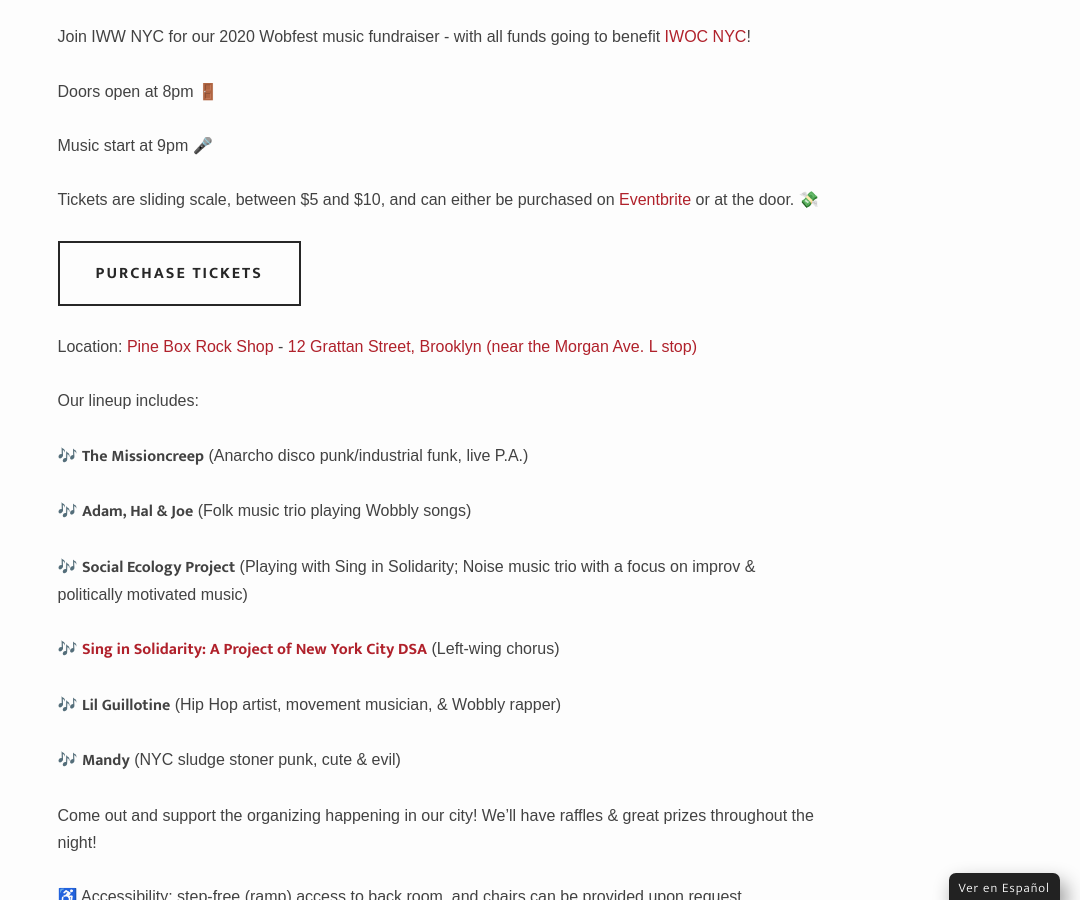
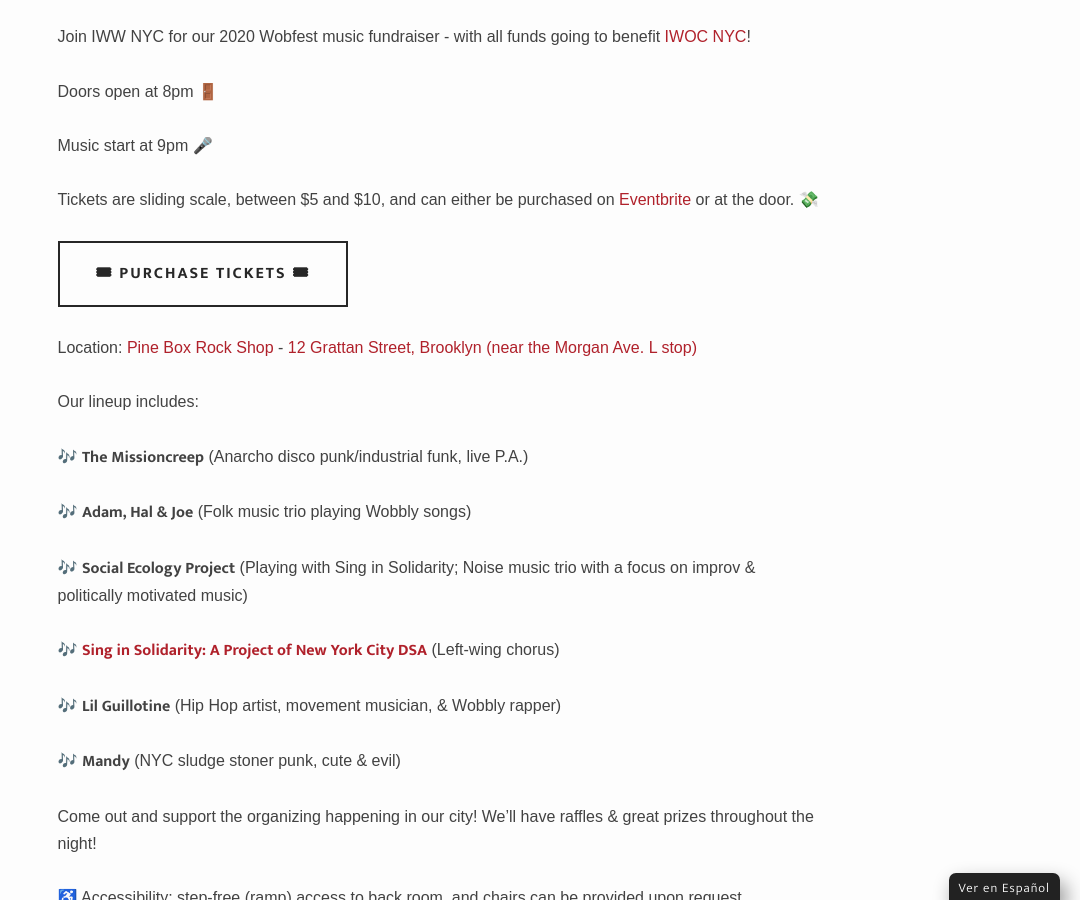
Before and after one commit to IWW-NYC-GMB/iww.nyc, a Jekyll site: the page built from _events/wobfest-2020.md, in a window 1280 px wide and 900 px high, scrolled down 1223 px. Shown: the whole window, without its empty margins (200-1280 px from the left). Built offline with Jekyll 4.4.1, drawn with Linux system fonts in a browser that asks for light colours; some web fonts are replaced.

Commit message:
Update wobfest-2020.md

```diff
--- a/_events/wobfest-2020.md
+++ b/_events/wobfest-2020.md
@@ -13,7 +13,7 @@
 
 Tickets are sliding scale, between $5 and $10, and can either be purchased on [Eventbrite](https://www.eventbrite.com/e/wobfest-2020-fundraiser-for-the-incarcerated-workers-organizing-committee-tickets-86709234655) or at the door. 💸
 
-<a href="https://www.eventbrite.com/e/wobfest-2020-fundraiser-for-the-incarcerated-workers-organizing-committee-tickets-86709234655" target="_blank"><button class="large" type="submit" style="text-align:center;" ontouchstart="">Purchase Tickets</button></a><br>
+<a href="https://www.eventbrite.com/e/wobfest-2020-fundraiser-for-the-incarcerated-workers-organizing-committee-tickets-86709234655" target="_blank"><button class="large" type="submit" style="text-align:center;" ontouchstart="">🎟 Purchase Tickets 🎟</button></a><br>
 
 Location: [Pine Box Rock Shop](http://pineboxrockshop.com) - [12 Grattan Street, Brooklyn (near the Morgan Ave. L stop)](https://goo.gl/maps/s65Ff6mvRtip3bgX7)
 
```
